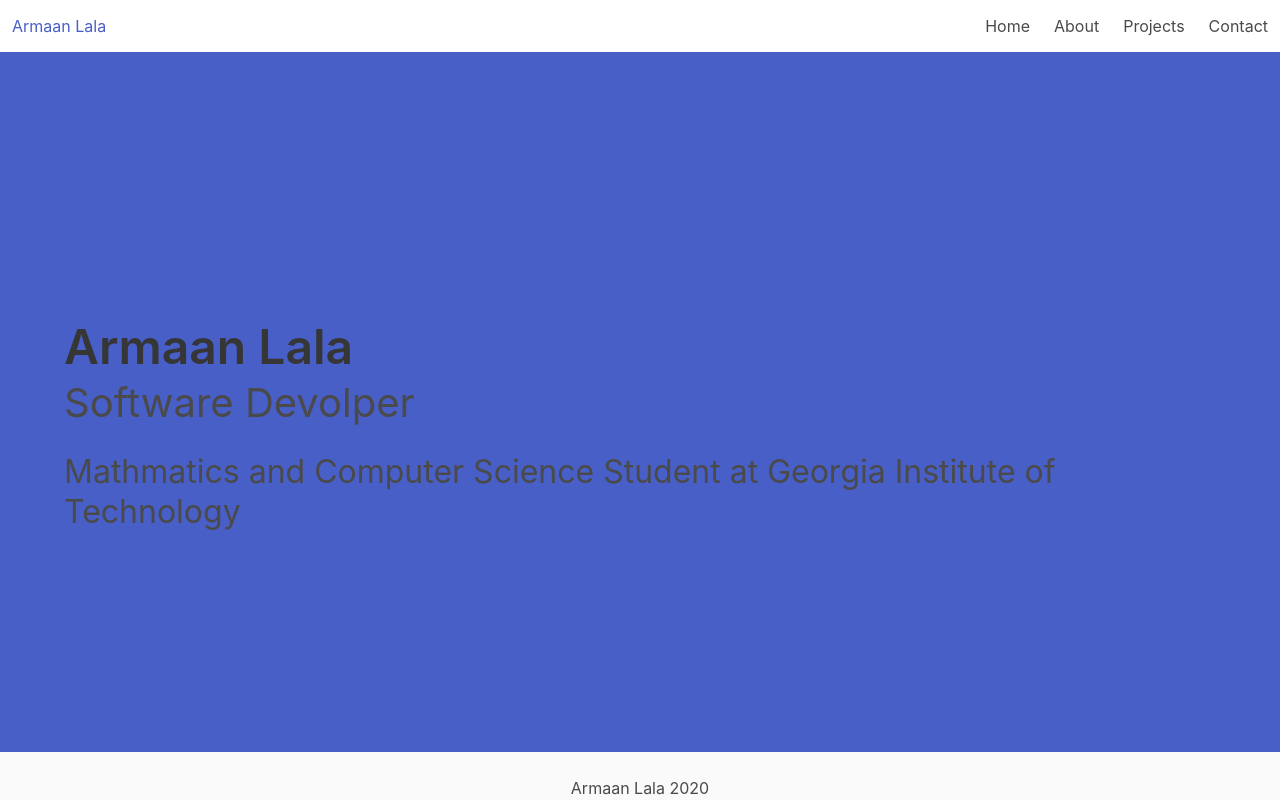
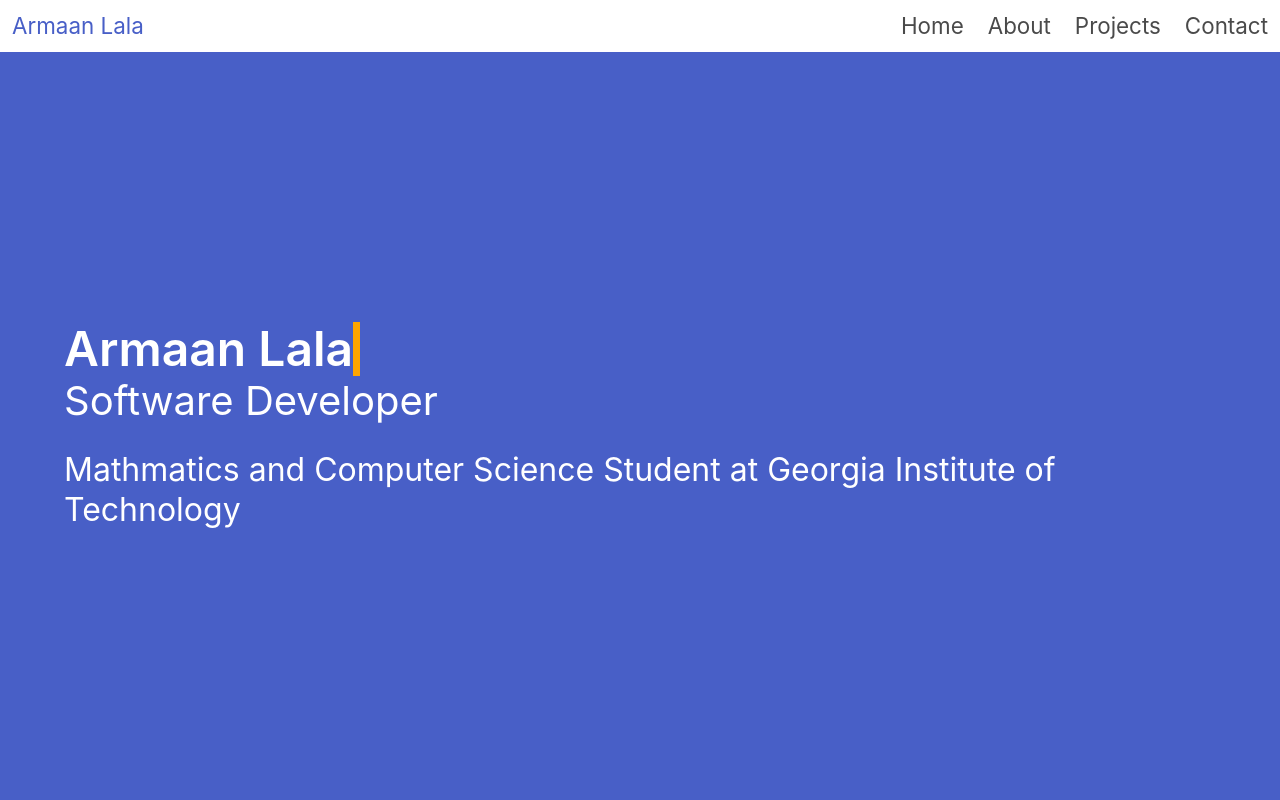
Before and after one commit to ArmaanLala/Portfolio, a Vue app: page / in a window 1280 px wide. Shown: the top 800 px of the page. Built offline with nearby package versions, Linux system fonts and the light colour scheme.

Commit message:
Finished the typing animation

```diff
--- a/src/App.vue
+++ b/src/App.vue
@@ -4,7 +4,7 @@
     <nav class="navbar" role="navigation" aria-label="main navigation">
       <div class="navbar-brand">
         <router-link class="navbar-item" to="/">
-          <h1>Armaan Lala</h1>
+          Armaan Lala
         </router-link>
 
         <a role="button" class="navbar-burger burger" aria-label="menu" aria-expanded="false" data-target="navbarBasicExample" :class="{ 'is-active': showNav }" @click="showNav = !showNav">
@@ -70,7 +70,7 @@
   overflow: hidden;
   display: block;
   position: relative;
-  padding-bottom: 104px;
+  padding-bottom: 152px;
 }
 footer {
  position: absolute;
@@ -81,6 +81,9 @@
 .footer {
   padding:1.5rem!important;
 }
+a {
+  font-size: 1.4rem;
+}
 </style>
 
 <style lang="sass">
--- a/src/views/Home.vue
+++ b/src/views/Home.vue
@@ -3,9 +3,11 @@
     <div class="hero is-cover is-relative is-fullheight-with-navbar has-background-link">
         <div class="hero-body">
             <div class="container">
-                <h1 class="title is-1">Armaan Lala</h1>
-                <h2 class="subtitle is-2">Software Devolper</h2>
-                <h2 class="subtitle is-3">Mathmatics and Computer Science Student at Georgia Institute of Technology</h2>
+              <div class="typewriter">
+                <h1 class="title is-1 something">Armaan Lala</h1>
+                </div>
+                <h1 class="subtitle is-2">Software Developer</h1>
+                <h1 class="subtitle is-3">Mathmatics and Computer Science Student at Georgia Institute of Technology</h1>
             </div>
         </div>
     </div>
@@ -18,3 +20,34 @@
   name: "home",
 };
 </script>
+
+<style  scoped>
+* {
+  color:white;
+}
+.something{
+  width: min-content;
+}
+.typewriter h1 {
+  overflow: hidden; /* Ensures the content is not revealed until the animation */
+  border-right: .15em solid orange; /* The typwriter cursor */
+  white-space: nowrap;
+  /* margin: 0 auto; */
+  animation:
+    typing 1s steps(11, end),
+    blink-caret .75s step-end infinite;
+}
+
+/* The typing effect */
+@keyframes typing {
+  from { width: 0 }
+  to { width: 280px }
+}
+
+/* The typewriter cursor effect */
+@keyframes blink-caret {
+  from, to { border-color: transparent }
+  50% { border-color: orange; }
+}
+
+</style>
```
